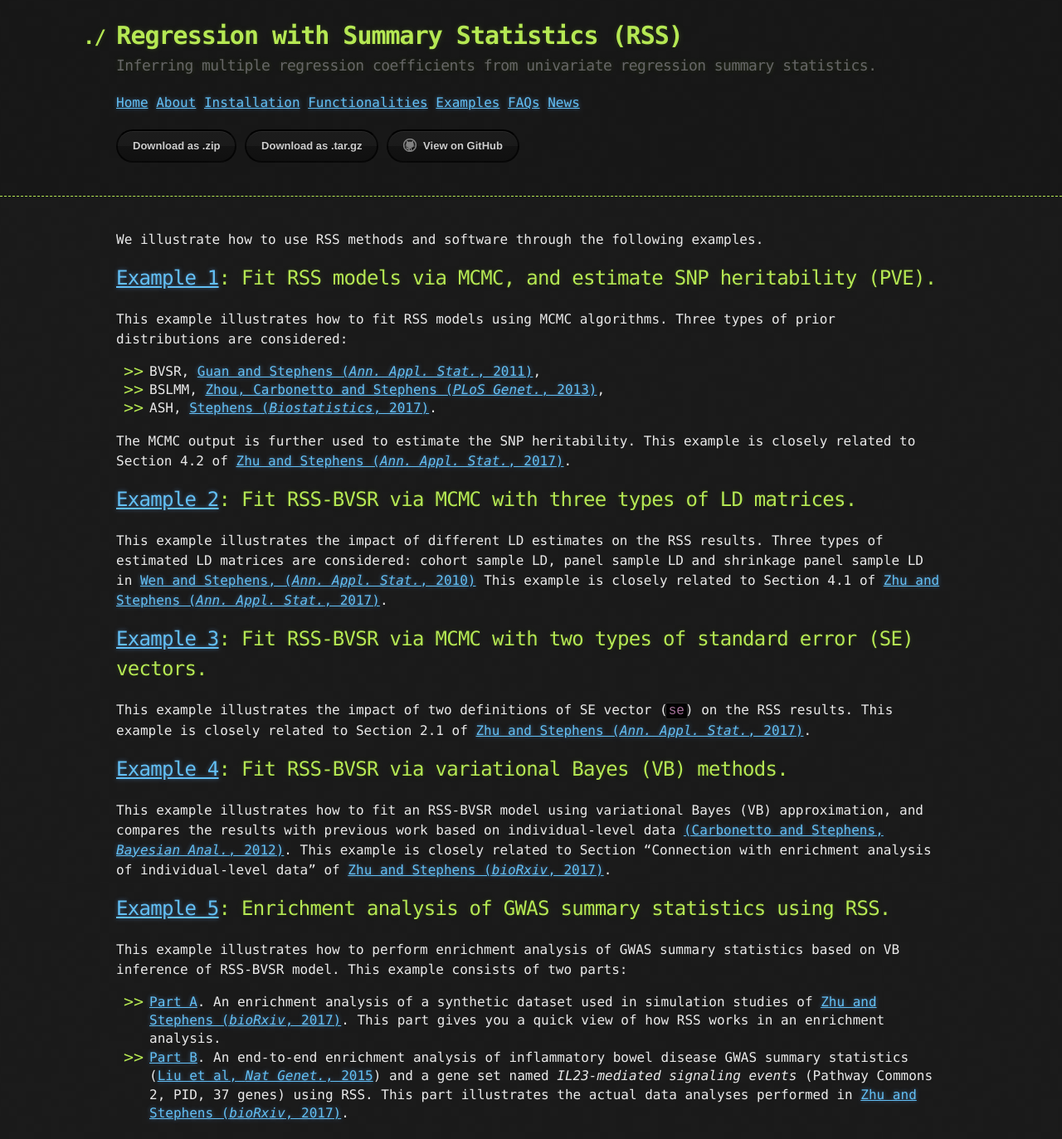
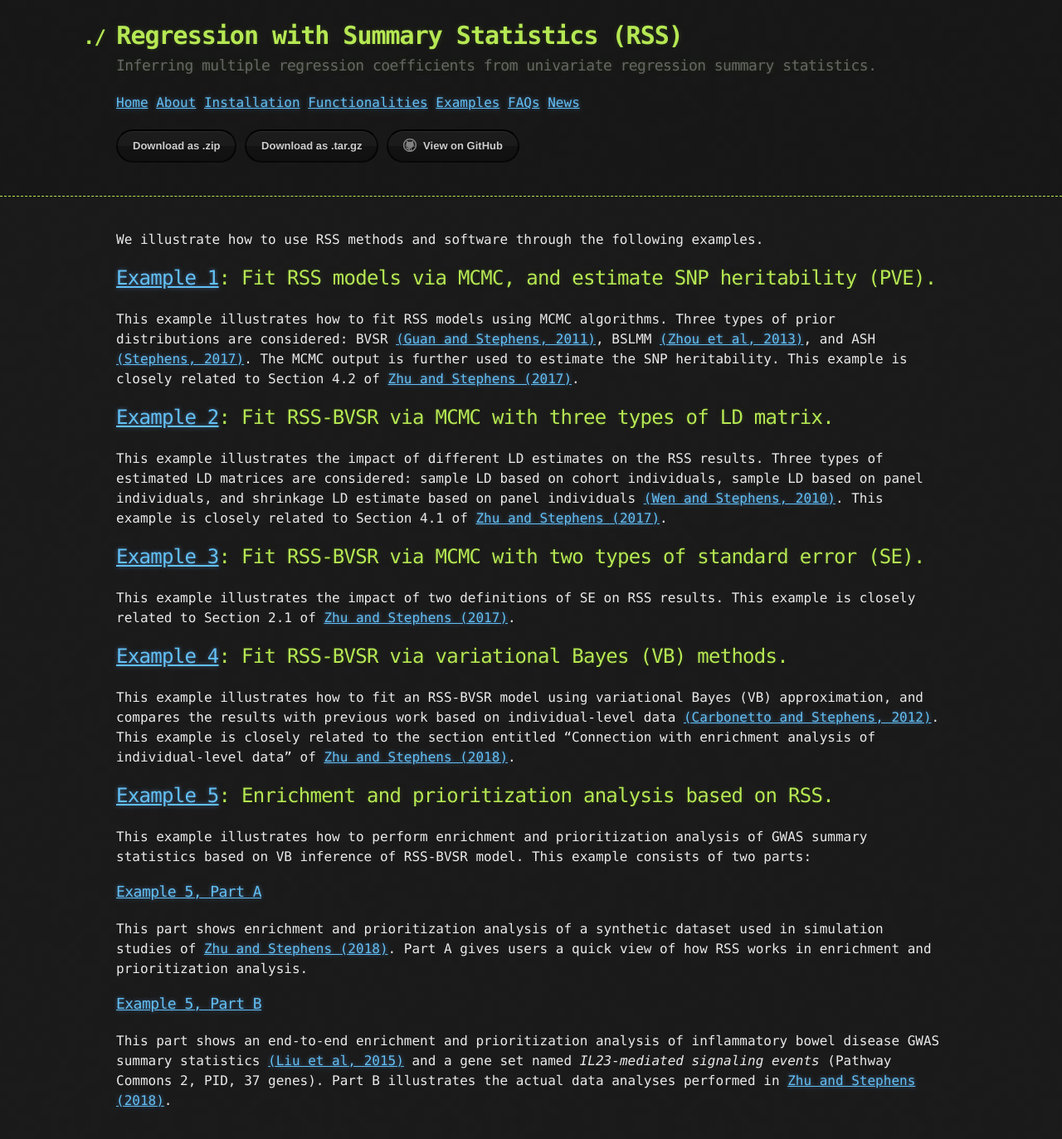
Before and after one commit to stephenslab/rss, a Jekyll site: the page built from docs/Examples.md, in a window 1280 px wide. Shown: the whole page at 83% size. Built offline with Jekyll 4.4.1, drawn with Linux system fonts in a browser that asks for light colours.

Commit message:
update wiki examples page

```diff
--- a/docs/Examples.md
+++ b/docs/Examples.md
@@ -2,8 +2,8 @@
 layout: default
 ---
 
-[Zhu and Stephens (*Ann. Appl. Stat.*, 2017)]: https://projecteuclid.org/euclid.aoas/1507168840
-[Zhu and Stephens (*bioRxiv*, 2017)]: https://doi.org/10.1101/160770
+[Zhu and Stephens (2017)]: https://projecteuclid.org/euclid.aoas/1507168840
+[Zhu and Stephens (2018)]: https://doi.org/10.1101/160770
 
 We illustrate how to use RSS methods and software through the following examples.
 
@@ -11,47 +11,51 @@ We illustrate how to use RSS methods and software through the following examples
 
 This example illustrates how to fit RSS models using MCMC
 algorithms. Three types of prior distributions are considered:
+BVSR [(Guan and Stephens, 2011)](https://projecteuclid.org/euclid.aoas/1318514285),
+BSLMM [(Zhou et al, 2013)](https://doi.org/10.1371/journal.pgen.1003264),
+and ASH [(Stephens, 2017)](https://doi.org/10.1093/biostatistics/kxw041).
+The MCMC output is further used to estimate the SNP heritability.
+This example is closely related to Section 4.2 of [Zhu and Stephens (2017)][].
 
-- BVSR, [Guan and Stephens (*Ann. Appl. Stat.*, 2011)](https://projecteuclid.org/euclid.aoas/1318514285),
-- BSLMM, [Zhou, Carbonetto and Stephens (*PLoS Genet.*, 2013)](https://doi.org/10.1371/journal.pgen.1003264),
-- ASH, [Stephens (*Biostatistics*, 2017)](https://doi.org/10.1093/biostatistics/kxw041).
-
-The MCMC output is further used to estimate the SNP heritability.
-This example is closely related to Section 4.2 of [Zhu and Stephens (*Ann. Appl. Stat.*, 2017)][].
-
-## [Example 2](Example-2): Fit RSS-BVSR via MCMC with three types of LD matrices.
+## [Example 2](Example-2): Fit RSS-BVSR via MCMC with three types of LD matrix.
 
 This example illustrates the impact of different LD estimates on the
 RSS results. Three types of estimated LD matrices are considered:
-cohort sample LD, panel sample LD and shrinkage panel sample LD in
-[Wen and Stephens, (*Ann. Appl. Stat.*, 2010)](https://www.ncbi.nlm.nih.gov/pubmed/21479081)
-This example is closely related to Section 4.1 of [Zhu and Stephens (*Ann. Appl. Stat.*, 2017)][].
+sample LD based on cohort individuals, sample LD based on panel individuals,
+and shrinkage LD estimate based on panel individuals
+[(Wen and Stephens, 2010)](https://www.ncbi.nlm.nih.gov/pubmed/21479081).
+This example is closely related to Section 4.1 of [Zhu and Stephens (2017)][].
 
-## [Example 3](Example-3): Fit RSS-BVSR via MCMC with two types of standard error (SE) vectors.
+## [Example 3](Example-3): Fit RSS-BVSR via MCMC with two types of standard error (SE).
 
-This example illustrates the impact of two definitions of
-SE vector (`se`) on the RSS results.
-This example is closely related to Section 2.1 of [Zhu and Stephens (*Ann. Appl. Stat.*, 2017)][].
+This example illustrates the impact of two definitions of SE on RSS results.
+This example is closely related to Section 2.1 of [Zhu and Stephens (2017)][].
 
 ## [Example 4](Example-4): Fit RSS-BVSR via variational Bayes (VB) methods.
 
 This example illustrates how to fit an RSS-BVSR model using
 variational Bayes (VB) approximation, and compares the results with
 previous work based on individual-level data
-[(Carbonetto and Stephens, *Bayesian Anal.*, 2012)](https://projecteuclid.org/euclid.ba/1339616726).
-This example is closely related to Section "Connection with enrichment analysis of individual-level data"
-of [Zhu and Stephens (*bioRxiv*, 2017)][].
+[(Carbonetto and Stephens, 2012)](https://projecteuclid.org/euclid.ba/1339616726).
+This example is closely related to the section entitled
+"Connection with enrichment analysis of individual-level data" of [Zhu and Stephens (2018)][].
 
-## [Example 5](Example-5): Enrichment analysis of GWAS summary statistics using RSS.
+## [Example 5](Example-5): Enrichment and prioritization analysis based on RSS.
 
-This example illustrates how to perform enrichment analysis of
-GWAS summary statistics based on VB inference of RSS-BVSR model.
+This example illustrates how to perform enrichment and prioritization analysis
+of GWAS summary statistics based on VB inference of RSS-BVSR model.
 This example consists of two parts:
 
-- [Part A](Example-5A). An enrichment analysis of a synthetic dataset used in
-simulation studies of [Zhu and Stephens (*bioRxiv*, 2017)][].
-This part gives you a quick view of how RSS works in an enrichment analysis.
-- [Part B](Example-5B). An end-to-end enrichment analysis of inflammatory bowel disease GWAS summary statistics
-([Liu et al, *Nat Genet.*, 2015](https://www.ncbi.nlm.nih.gov/pubmed/26192919)) and
-a gene set named *IL23-mediated signaling events* (Pathway Commons 2, PID, 37 genes) using RSS.
-This part illustrates the actual data analyses performed in [Zhu and Stephens (*bioRxiv*, 2017)][].
+### [Example 5, Part A](Example-5A)
+
+This part shows enrichment and prioritization analysis of a synthetic dataset
+used in simulation studies of [Zhu and Stephens (2018)][].
+Part A gives users a quick view of how RSS works in enrichment and prioritization analysis.
+
+### [Example 5, Part B](Example-5B)
+
+This part shows an end-to-end enrichment and prioritization analysis of
+inflammatory bowel disease GWAS summary statistics
+[(Liu et al, 2015)](https://www.ncbi.nlm.nih.gov/pubmed/26192919)
+and a gene set named *IL23-mediated signaling events* (Pathway Commons 2, PID, 37 genes).
+Part B illustrates the actual data analyses performed in [Zhu and Stephens (2018)][].
```
